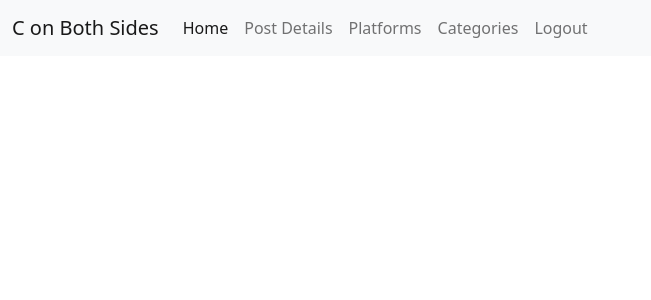
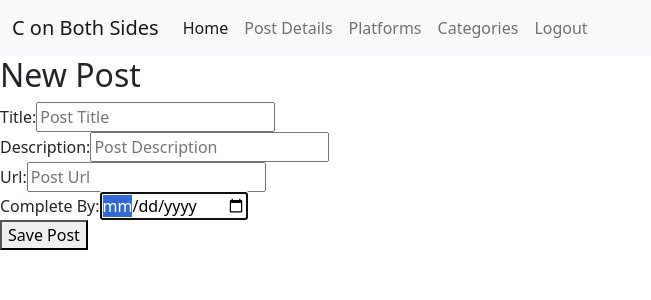
Before and after one commit to scrawleyy1/COnBothSides, a React (Create React App) app in the folder COnBothSides/client/: page /post/create in a window 1280 px wide. Shown: the top 300 px of the page, without its empty margins (0-651 px from the left). Built offline with nearby package versions, Linux system fonts and the light colour scheme; no server answers; sample sign-in values are in the browser's storage.

Commit message:
need to fix issue with create post

```diff
--- a/COnBothSides/client/src/components/ApplicationViews.js
+++ b/COnBothSides/client/src/components/ApplicationViews.js
@@ -4,6 +4,7 @@ import Login from "./Login";
 import Register from "./Register";
 import PostList from "./Post/PostList";
 import PostDetails from "./Post/PostDetails";
+import PostForm from "./Post/PostForm";
 
 
 export default function ApplicationViews({ isLoggedIn }) {
@@ -16,9 +17,9 @@ export default function ApplicationViews({ isLoggedIn }) {
                     {isLoggedIn ? <PostList /> : <Redirect to="/login" />}
                 </Route>
 
-                {/* <Route path="/post/create" exact>
-          {isLoggedIn ? <PostForm /> : <Redirect to="/login" />}
-        </Route> */}
+                <Route path="/post/create" exact>
+                    {isLoggedIn ? <PostForm /> : <Redirect to="/login" />}
+                </Route>
 
                 <Route path="/post/:id" exact>
                     {isLoggedIn ? <PostDetails /> : <Redirect to="/login" />}
--- a/COnBothSides/client/src/components/Post/PostCard.js
+++ b/COnBothSides/client/src/components/Post/PostCard.js
@@ -15,8 +15,6 @@ export const PostCard = ({ post }) => {
         getAllPosts()
     }
 
-    const currentUser = parseInt(sessionStorage.getItem("COnBothSides"))
-
     return (
         <Card>
             <CardBody>
@@ -27,7 +25,7 @@ export const PostCard = ({ post }) => {
             <CardBody>
                 <p>Description: {post.description}</p>
                 <p>Category: {post.category.name}</p>
-                <p>Complete By: {post.completeBy}</p>
+                <p>Complete By: {post.createDateTime}</p>
                 <div><label htmlFor="complete">complete?
                     <input onChange={handleCheckboxComplete} type="checkbox" name="complete" id="complete"></input>
                 </label></div>
--- a/COnBothSides/client/src/components/Post/PostDetails.js
+++ b/COnBothSides/client/src/components/Post/PostDetails.js
@@ -1,6 +1,6 @@
 import React, { useEffect, useState } from "react";
 import { ListGroup, ListGroupItem, Button } from "reactstrap";
-import { getPostById } from "../../modules/postManager";
+import { deletePost, getAllPosts, getPostById } from "../../modules/postManager";
 import { useParams, useHistory } from "react-router-dom";
 
 
@@ -9,6 +9,11 @@ export const PostDetails = () => {
     const history = useHistory();
     const [post, setPost] = useState([]);
     const { id } = useParams();
+
+    const handleDeletePost = (id) => {
+        deletePost(id)
+            .then(() => getAllPosts().then(setPost));
+    };
 
 
     useEffect(() => {
@@ -26,12 +31,17 @@ export const PostDetails = () => {
                     <h3>{post.title}</h3>
                 </ListGroupItem>
                 <ListGroupItem>
-                    <p>{post.description}</p>
-                    <p>{post.createDateTime}</p>
-                    <p>Author: {post.userProfile.userName}</p>
+                    <p>Description: {post.description}</p>
+                    <p>Create By: {post.createDateTime}</p>
+                    <p>Link : {post.url}</p>
+                    <p>User: {post.userProfile.userName}</p>
                     <p>Category: {post.category.name}</p>
                 </ListGroupItem>
             </ListGroup>
+            <div>
+                <button type="button" onClick={() => history.push(`/post/${post.id}/edit`)}>Edit</button>
+                <button type="button" onClick={() => handleDeletePost(post.id)}>Delete</button>
+            </div>
             <div>
                 <Button onClick={() => history.push("/")} >Back to List</Button>
 
--- /dev/null
+++ b/COnBothSides/client/src/components/Post/PostForm.js
@@ -0,0 +1,75 @@
+import React, { useState } from "react";
+import { useHistory } from "react-router";
+import { addPost } from "../../modules/postManager";
+
+export const PostForm = () => {
+
+    //useState will hold the post title, decription, url, and
+    const [post, setPost] = useState({
+        title: "",
+        description: "",
+        url: "",
+        completeBy: "",
+        complete: false
+    });
+
+    const history = useHistory();
+    //makes a copy of object
+
+
+    const handleControlledInputChange = (event) => {
+        const newPost = { ...post };
+        let selectedVal = event.target.value;
+
+        newPost[event.target.id] = selectedVal;
+        // update state
+        setPost(newPost);
+    }
+
+
+    //saves the post and redirects user back to postlist page to see posts
+    const handleClickSavePost = (event) => {
+        event.preventDefault()
+        const postCopy = { ...post } //prevents the browser from submitting the form
+        addPost(postCopy)
+            .then(() => history.push("/"))
+    }
+
+    //return gives us the concert form and allows user to add a concert
+    return (
+        <form>
+            <h2>New Post</h2>
+            <fieldset>
+                <div>
+                    <label htmlFor="title">Title:</label>
+                    <input type="text" id="title" onChange={handleControlledInputChange} required autoFocus placeholder="Post Title" value={post.title} />
+                </div>
+            </fieldset>
+            <fieldset>
+                <div>
+                    <label htmlFor="description">Description:</label>
+                    <input type="text" id="description" onChange={handleControlledInputChange} required autoFocus placeholder="Post Description" value={post.description} />
+                </div>
+            </fieldset>
+            <fieldset>
+                <div>
+                    <label htmlFor="url">Url:</label>
+                    <input type="text" id="url" onChange={handleControlledInputChange} required autoFocus placeholder="Post Url" value={post.url} />
+                </div>
+            </fieldset>
+            <fieldset>
+                <div>
+                    <label htmlFor="completeBy">Complete By:</label>
+                    <input type="date" id="completeBy" onChange={handleControlledInputChange} required autoFocus placeholder="Complete By" value={post.createDateTime} />
+                </div>
+            </fieldset>
+            <fieldset>
+                <div>
+                    <button onClick={handleClickSavePost}>Save Post</button>
+                </div>
+            </fieldset>
+        </form>
+    )
+
+}
+export default PostForm;
--- a/COnBothSides/client/src/components/Post/PostList.js
+++ b/COnBothSides/client/src/components/Post/PostList.js
@@ -1,6 +1,6 @@
 import React, { useEffect, useState } from "react";
 import PostCard from "./PostCard";
-import { getAllPosts, postComplete } from '../../modules/postManager';
+import { getAllPosts } from '../../modules/postManager';
 import { useHistory } from "react-router-dom";
 
 export const PostList = () => {
--- a/COnBothSides/client/src/modules/postManager.js
+++ b/COnBothSides/client/src/modules/postManager.js
@@ -38,6 +38,32 @@ export const getPostById = (id) => {
     })
 }
 
+export const deletePost = (id) => {
+    return fetch(`${baseUrl}/${id}`, {
+        method: "DELETE"
+    }).then(result => result.json())
+}
+
+export const addPost = (newPost) => {
+    return fetch(`${baseUrl}`, {
+        method: "POST",
+        headers: {
+            "Content-Type": "application/json"
+        },
+        body: JSON.stringify(newPost)
+    }).then(data => data.json());
+}
+
+export const update = (editedPost) => {
+    return fetch(`${baseUrl}/${editedPost.id}`, {
+        method: "PUT",
+        headers: {
+            "Content-Type": "application/json"
+        },
+        body: JSON.stringify(editedPost)
+    }).then(data => data.json());
+}
+
 export const postComplete = (post) => {
     post.status === true ? post.status = false : post.status = true
     return fetch(`${baseUrl}/${post.id}`, {
```
Also changed, not shown: 2 other files (tests, documents, lock files or other folders).
